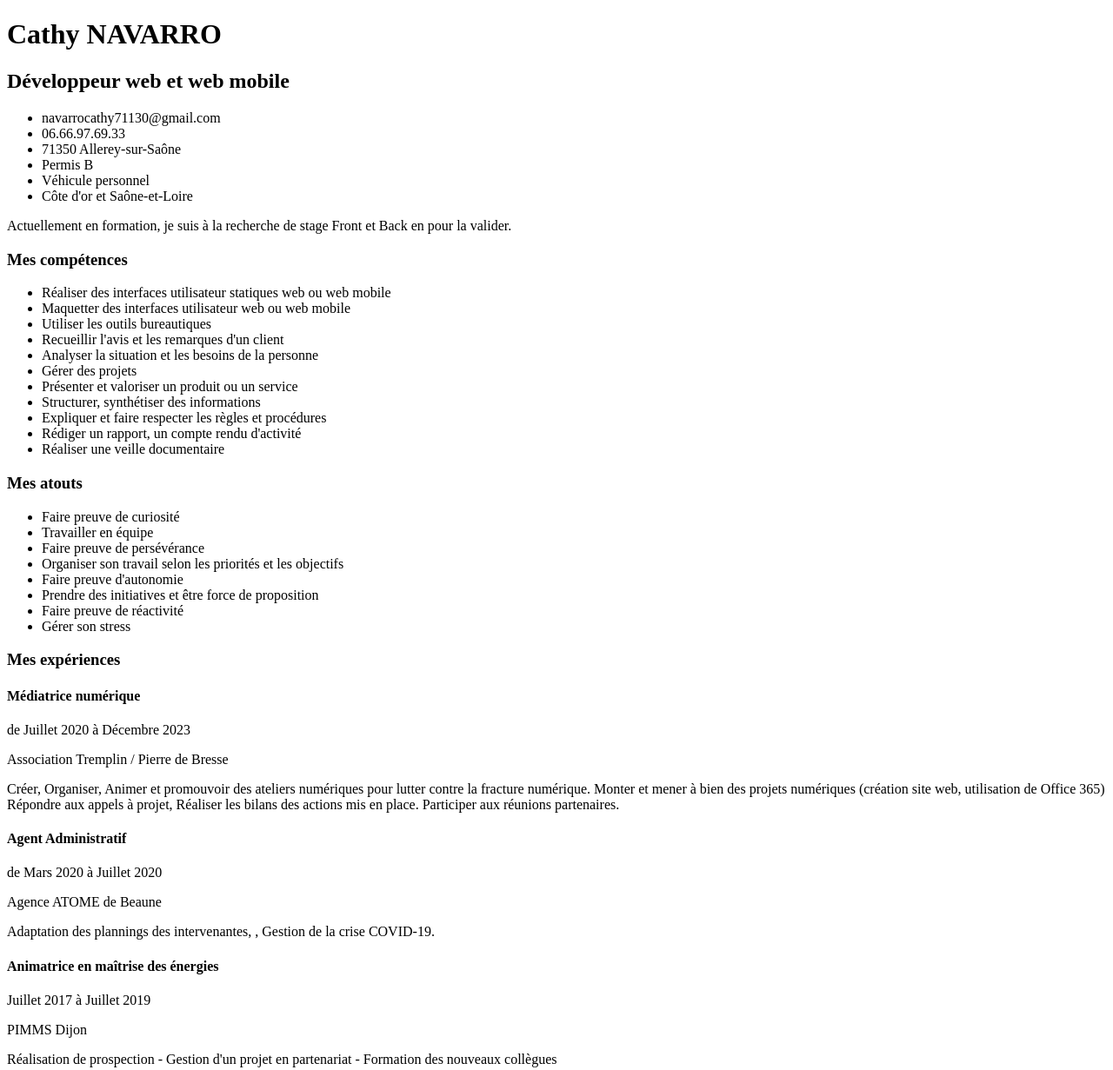
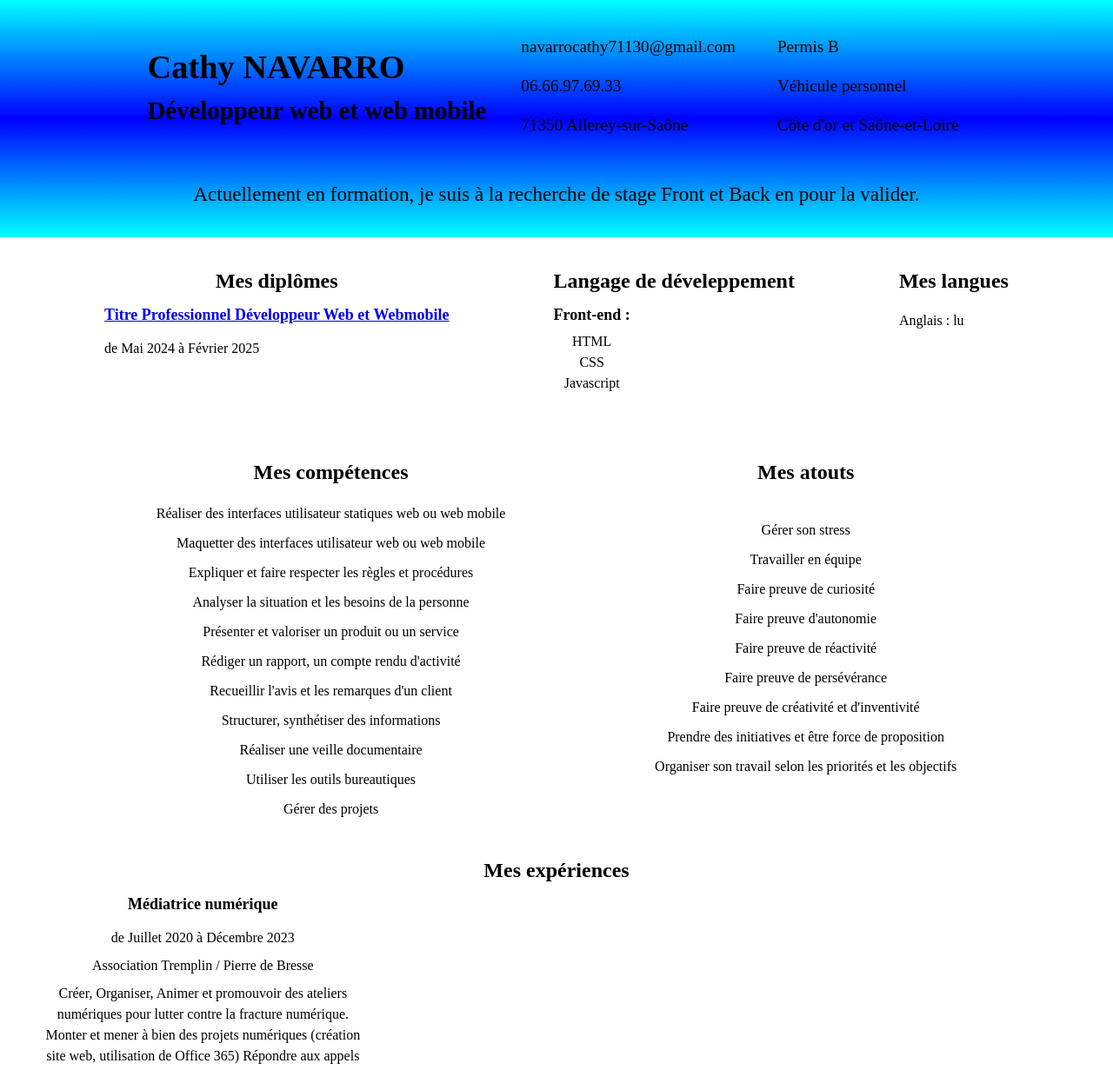
Before and after one commit to CathyNav/CV, a plain HTML site: page index.html in a window 1280 px wide. Shown: the top 1231 px of the page at 87% size. Drawn offline with Linux system fonts and the light colour scheme.

Commit message:
upgrade css

```diff
--- a/index.html
+++ b/index.html
@@ -5,105 +5,133 @@
     <meta name="viewport" content="width=device-width, initial-scale=1.0">
     <title>NAVARRO Cathy</title>
     <link rel="stylesheet" href="style.css">
+    <link rel="stylesheet" href="reset.css">
 
 </head>
 <body>
     <header role="banner">
-        <div class="container">
-            <div>
+        <div class="container1">
+           <div class="coordo">
+            <div class="div1">
                 <h1>Cathy NAVARRO</h1>
                 <h2>Développeur web et web mobile</h2>
             </div>
-            <div>
+            <div class="contact">
+            <div class="div2">
                 <ul>
                     <li><a href="mailto:navarrocathy71130@gmail.com"></a>navarrocathy71130@gmail.com</li>
                     <li><a href="tel:0666976933"></a>06.66.97.69.33</li>
                     <li>71350 Allerey-sur-Saône</li>
+                </ul>
+            </div>
+            <div class="div3">
+                <ul>
                     <li>Permis B</li>
                     <li>Véhicule personnel</li>
                     <li>Côte d'or et Saône-et-Loire</li>
                 </ul>
             </div>
-            <p>Actuellement en formation, je suis à la recherche de stage Front et Back en pour la valider.</p>
+            </div>
+            </div>
+            <p class="coordo2">Actuellement en formation, je suis à la recherche de stage Front et Back en pour la valider.</p>
         </div>
     </header>
     <main role="main">
-        <div>
-        <section role="region" class="competences" aria-labelledby="competences">
-            <div class="container">
+        <div class="block1">
+            <section role="region" class="diplome" aria-labelledby="diplome">
+            <h3 id="diplome"> Mes diplômes</h3>
+            <h4> <a href="https://www.francecompetences.fr/recherche/rncp/37674/" target="_blank">Titre Professionnel Développeur Web et
+                Webmobile</a></h4>
+            <p>de Mai 2024 à Février 2025</p>
+            </section>
+            <section role="region" class="info" aria-labelledby="Informatique">
+            <h3 id="Informatique">Langage de déveleppement</h3>
+            <div class="dev">
+                <!-- <li>Suite office 365 (word, excel, powerpoint)</li> -->
+                 <div class="front">
+                <h4>Front-end :</h4>
+                <ul>
+                    <li>HTML</li>
+                    <li>CSS</li>
+                    <li>Javascript</li>
+                </ul>
+                </div>
+                <!-- <div class="back">
+                <h4>Back-end :</h4>
+                <ul>
+                    <li>PHP</li>
+                    <li>NoSQL</li>
+                    <li>SQL</li>
+                </ul>
+            </div>-->
+            </div>
+            </section>
+            <section role="region" class="lang" aria-labelledby="langage">
+            <h3 id="langage">Mes langues</h3>
+            <p>Anglais : lu </p>
+            </section>
+        </div>
+        <div class="block2">
+            <section role="region" class="competences" aria-labelledby="competences">
+            <div class="container2">
             <h3 id="competences">Mes compétences</h3>
                 <ul>
                     <li>Réaliser des interfaces utilisateur statiques web ou web mobile</li>
                     <li>Maquetter des interfaces utilisateur web ou web mobile</li>
+                    <li>Expliquer et faire respecter les règles et procédures</li>
+                    <li>Analyser la situation et les besoins de la personne</li>
+                    <li>Présenter et valoriser un produit ou un service</li>
+                    <li>Rédiger un rapport, un compte rendu d'activité</li>
+                    <li>Recueillir l'avis et les remarques d'un client</li>
+                    <li>Structurer, synthétiser des informations</li>
+                    <li>Réaliser une veille documentaire</li>
                     <li>Utiliser les outils bureautiques</li>
-                    <li>Recueillir l'avis et les remarques d'un client</li>
-                    <li>Analyser la situation et les besoins de la personne</li>
                     <li>Gérer des projets</li>
-                    <li>Présenter et valoriser un produit ou un service</li>
-                    <li>Structurer, synthétiser des informations</li>
-                    <li>Expliquer et faire respecter les règles et procédures</li>
-                    <li>Rédiger un rapport, un compte rendu d'activité</li>
-                    <li>Réaliser une veille documentaire</li>
                 </ul>
             </div>
-        </section>
-        <section role="region" class="atout" aria-labelledby="atout">
-            <div class="container">
+            </section>
+            <section role="region" class="atout" aria-labelledby="atout">
+            <div class="container2">
             <h3 id="atout">Mes atouts</h3>
-                <ul>
+                <ul class="content">
+                    <li>Gérer son stress</li>
+                    <li>Travailler en équipe</li>
                     <li>Faire preuve de curiosité</li>
-                    <li>Travailler en équipe</li>
+                    <li>Faire preuve d'autonomie</li>
+                    <li>Faire preuve de réactivité</li>
                     <li>Faire preuve de persévérance</li>
+                    <li>Faire preuve de créativité et d'inventivité</li>
+                    <li>Prendre des initiatives et être force de proposition</li>
                     <li>Organiser son travail selon les priorités et les objectifs</li>
-                    <li>Faire preuve d'autonomie</li>
-                    <li>Prendre des initiatives et être force de proposition</li>
-                    <li>Faire preuve de réactivité</li>
-                    <li>Gérer son stress</li>
                 </ul>
-            </div>
-        </section>
+            </section>
         </div>
         <section role="region" class="exp" aria-labelledby="experience">
-            <div class="container">
-            <h3 id="experience" aria-level="1">Mes expériences</h3>
-                <div>
-                    <h4 aria-level="2">Médiatrice numérique</h4>
+            <h3 id="experience">Mes expériences</h3>
+            <div class="container3">
+                <div class="job1">
+                    <h4>Médiatrice numérique</h4>
                     <p>de Juillet 2020 à Décembre 2023</p>
                     <p>Association Tremplin / Pierre de Bresse</p>
                     <p>Créer, Organiser, Animer et promouvoir des ateliers numériques pour lutter contre la fracture numérique. Monter et mener
                     à bien des projets numériques (création site web, utilisation de Office 365) Répondre aux appels à projet, Réaliser les
                     bilans des actions mis en place. Participer aux réunions partenaires.</p>
                 </div>
-                <div>
-                    <h4 aria-level="2">Agent Administratif</h4>
+                <div class="job2">
+                    <h4>Agent Administratif</h4>
                     <p>de Mars 2020 à Juillet 2020</p>
                     <p>Agence ATOME de Beaune</p>
-                    Adaptation des plannings des intervenantes, , Gestion de la crise COVID-19.
+                    Adaptation des plannings des intervenantes, Gestion de la crise COVID-19.
                 </div>
-                <div>
-                    <h4 aria-level="2">Animatrice en maîtrise des énergies</h4>
+                <div class="job3">
+                    <h4>Animatrice en maîtrise des énergies</h4>
                     <p>Juillet 2017 à Juillet 2019</p>
                     <p>PIMMS Dijon</p>
                     <p>Réalisation de prospection - Gestion d'un projet en partenariat - Formation des nouveaux collègues</p>
                 </div>
             </div>
         </section>
-        <section role="region" class="diplome" aria-labelledby="diplome">
-            <h3 id="diplome"> Mes diplômes</h3>
-            <h4> <a href="https://www.francecompetences.fr/recherche/rncp/37674/"></a>Titre Professionnel Développeur Web et Webmobile</h4>
-            <p>de Mai 2024 à Février 2025</p>
-        </section>
-        <section role="region" class="info" aria-labelledby="Informatique">
-            <h3 id="Informatique">Usage informatique</h3>
-            <ul>
-                <li>Suite office 365 (word, excel, powerpoint)</li>
-                <li>Langage front-end : HTML, CSS, Javascript</li>
-            </ul>
-        </section>
-        <section role="region" class="lang" aria-labelledby="langage">
-           <h3 id="langage">Mes langues</h3>
-           <p>Anglais : lu </p>
-        </section>
+
     </main>
 </body>
 </html>
--- /dev/null
+++ b/reset.css
@@ -0,0 +1,56 @@
+ /* Josh's Custom CSS Reset
+ https: //www.joshwcomeau.com/css/custom-css-reset/
+ */
+ *,
+ *::before,
+ *::after {
+     box-sizing: border-box;
+ }
+
+ * {
+     margin: 0;
+ }
+
+ html,
+ body {
+     height: 100%;
+ }
+
+ body {
+     line-height: 1.5;
+     -webkit-font-smoothing: antialiased;
+ }
+
+ img,
+ picture,
+ video,
+ canvas,
+ svg {
+     display: block;
+     max-width: 100%;
+ }
+
+ input,
+ button,
+ textarea,
+ select {
+     font: inherit;
+ }
+
+ p,
+ h1,
+ h2,
+ h3,
+ h4,
+ h5,
+ h6 {
+     overflow-wrap: break-word;
+ }
+
+ #root,
+ #__next {
+     isolation: isolate;
+ }
+ ul{
+    padding-inline-start: 0px;
+ }
--- a/style.css
+++ b/style.css
@@ -0,0 +1,206 @@
+/*
+-header
+-block1
+--Formation
+--Langage
+--Langue
+-block2
+--Atouts
+--Compétence
+-block3
+--Expérience */
+
+
+
+
+
+/* HEADER */
+header{
+    background: linear-gradient(cyan,blue, cyan);
+    width: 100%;
+}
+
+.container1{
+   display: flex;
+   flex-direction: column;
+   justify-content: center;
+   align-items: center;
+   font-size: larger;
+}
+
+.coordo{
+    display: flex;
+    flex-wrap: wrap;
+    justify-content: center;
+    padding: 1rem;
+}
+
+.div1{
+    padding : 1rem;
+    align-self: center;
+    flex-shrink: 1;
+    justify-self: center;
+}
+.contact{
+    display: flex;
+    flex-wrap: wrap;
+
+}
+.div2{
+    padding: 1rem;
+    justify-self: center;
+    flex :1 1 200px;
+}
+
+.div3{
+    padding: 1rem;
+    justify-self: center;
+    flex: 1 1 200px;
+}
+
+header ul li{
+    list-style-type: none;
+    padding: 0.5rem;
+}
+
+.coordo2{
+    align-self: center;
+    font-size: larger;
+    padding-bottom: 1rem;
+    margin-bottom: 1rem;
+}
+
+/* Block 1 : Langage, langue et formation */
+main{
+    width: 100%;
+}
+
+h3 {
+    text-align: center;
+    padding-bottom: 0.5rem;
+    font-size: 1.5em;
+}
+
+h4 {
+    margin-top: 0px;
+    margin-bottom: 5px;
+    text-align: center;
+    font-size: large;
+}
+
+p{
+    padding-top : 0.5rem;
+}
+.block1{
+    display: flex;
+    flex-wrap: wrap;
+    align-items:flex-start;
+    justify-content: space-evenly;
+    margin-top: 1rem;
+    margin-bottom: 1rem;
+    padding:0.5rem;
+    width: 100%;
+}
+
+.diplome{
+    padding: 0.5rem;
+}
+
+
+
+.info{
+    padding: 0.5rem;
+
+}
+
+.dev{
+    display: flex;
+    margin: 0px;
+    justify-content: space-between;
+    align-items: flex-start;
+}
+
+.dev ul li{
+    list-style: none;
+    padding-inline-start: 0px;
+}
+
+.front{
+    padding: 0px;
+    justify-self: center;
+    text-align: center;
+}
+
+.back{
+    padding : 0px;
+    justify-self: center;
+    text-align: center;
+
+}
+
+.lang{
+    padding: 0.5rem;
+}
+
+
+/* Block2 : Compétences et atouts */
+
+.block2 {
+    display: flex;
+    flex-wrap: wrap;
+    align-items: flex-start;
+    justify-content: space-evenly;
+    margin-bottom: 2rem;
+    padding: 0.5rem;
+    width: 100%;
+}
+
+.block2 ul li{
+    list-style: none;
+    text-align: center;
+    padding-top: 10px;
+}
+
+.container2{
+    margin-top: 2rem;
+    display: flex;
+    flex-direction: column;
+    flex-wrap: nowrap;
+}
+
+ul.content {
+    padding-top : 1.2rem;
+}
+
+
+/* Block 3: Expériences */
+.container3{
+    display: grid;
+
+}
+
+.job p{
+        padding: 0.5rem;
+
+}
+
+.job1{
+    grid-column: 1;
+    grid-row: 1;
+    padding-left: 3rem;
+    text-align: center;
+}
+
+.job2 {
+    grid-column: 2;
+    grid-row: 2;
+    padding-left: 3rem;
+    text-align: center;
+}
+
+.job3 {
+    grid-column: 3;
+    grid-row: 3;
+    padding-left: 3rem;
+    text-align: center;
+}
```
